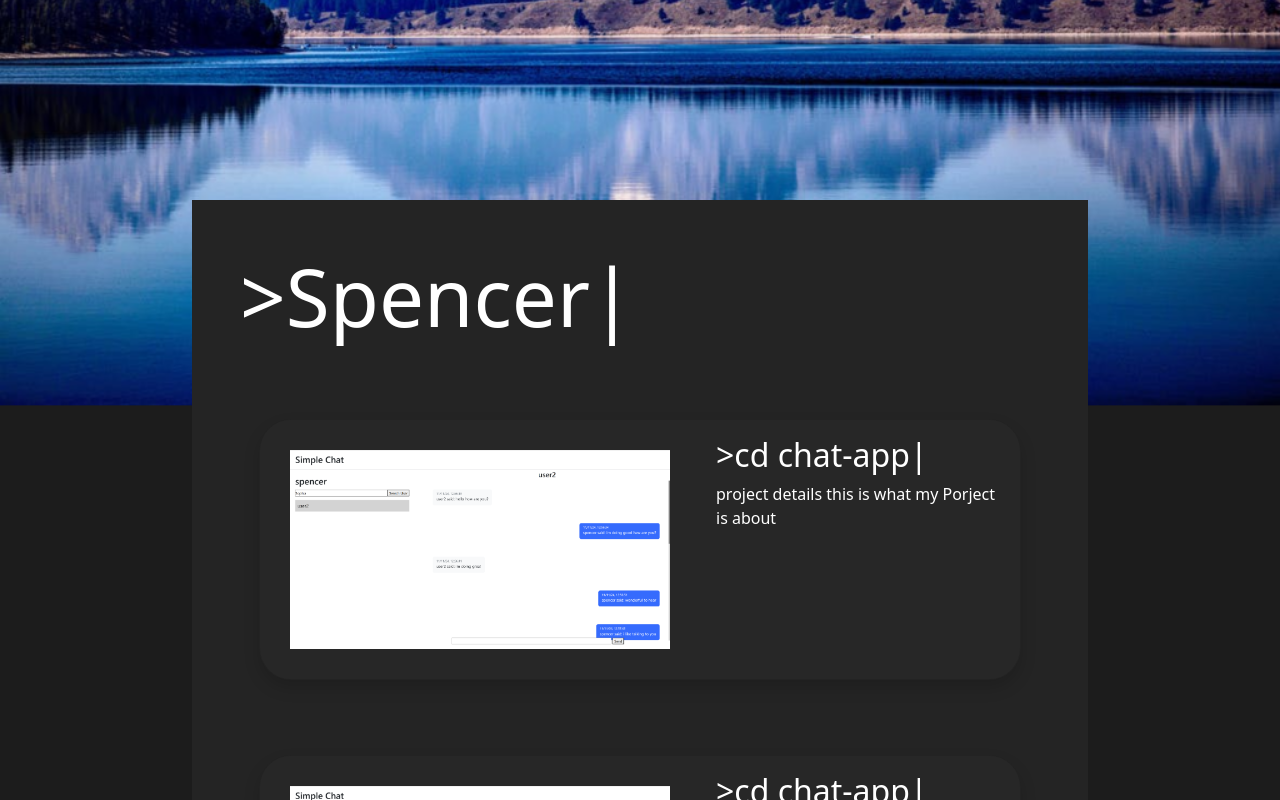
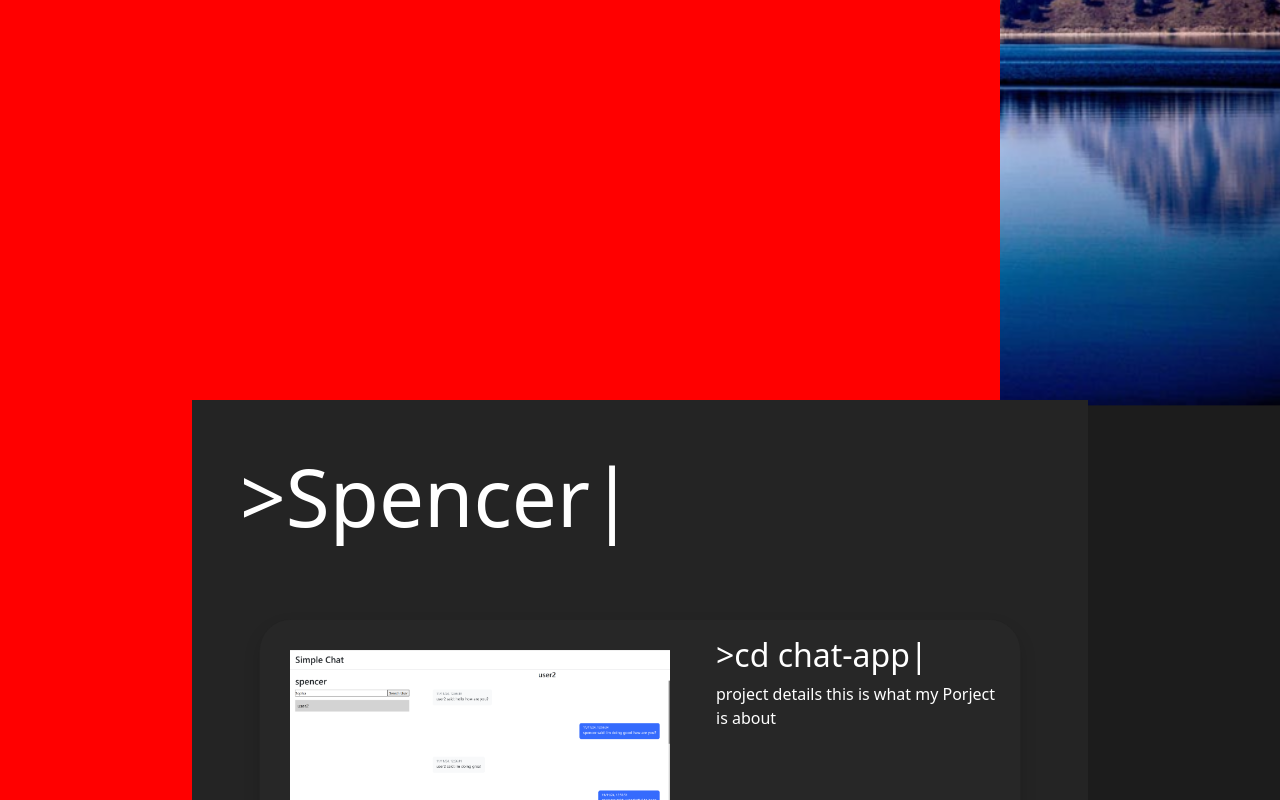
Before and after one commit to SpencerHitchcock05/portfolio_website, a React (Vite) app: page / in a window 1280 px wide. Shown: the top 800 px of the page. Built offline with nearby package versions, Linux system fonts and the light colour scheme.

Commit message:
small changes

```diff
--- a/src/App.css
+++ b/src/App.css
@@ -1,5 +1,12 @@
+
+:root {
+  --main-bg-color : #1c1c1c;
+  --content-bg-color : #242424;
+  --text-color: #ffffff;
+}
+
 * {
-  color: white;
+  color: var(--text-color);
 }
 
 body {
@@ -7,7 +14,7 @@ body {
 }
 
 #root {
-  background-color: #1c1c1c;
+  background-color: var(--main-bg-color);
   width: 100vw;
 }
 
@@ -20,9 +27,17 @@ body {
   transform: translate(0, -50%);
 }
 
+#profile-container {
+  width: 1000px;
+  height: 1000px;
+  background-color: red;
+
+  position: absolute;
+}
+
 #content {
-  background-color: #242424;
-  margin-top: 25vh;
+  background-color: var(--content-bg-color);
+  margin-top: 50vh;
   width: 70vw;
   z-index: 1;
 }
--- a/src/App.jsx
+++ b/src/App.jsx
@@ -4,12 +4,14 @@ import viteLogo from '/vite.svg'
 import './App.css'
 import Head from './Head.jsx'
 import Content from './Content.jsx'
+import Profile from './Profile.jsx'
 
 function App() {
 
   return (
     <>
       <Head />
+      <Profile />
       <Content />
     </>
   )
--- /dev/null
+++ b/src/Profile.jsx
@@ -0,0 +1,17 @@
+
+
+
+function Profile() {
+
+
+    return (
+        <>
+        <div id="profile-container">
+            <img /*src="../img/headImg.png" */alt="" />
+        </div>
+        </>
+    )
+}
+
+
+export default Profile
```
